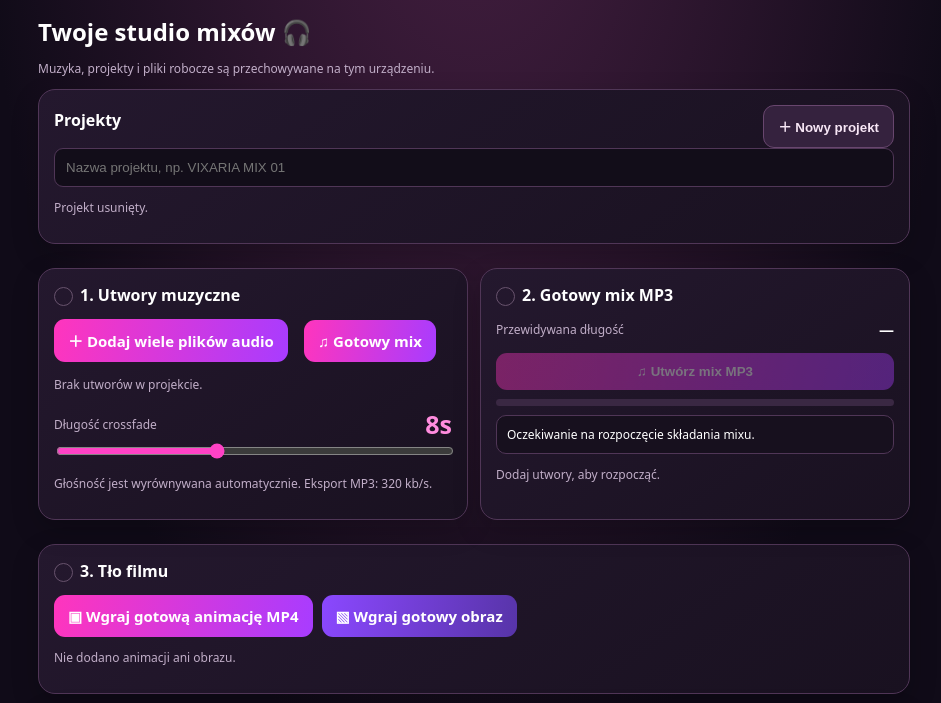
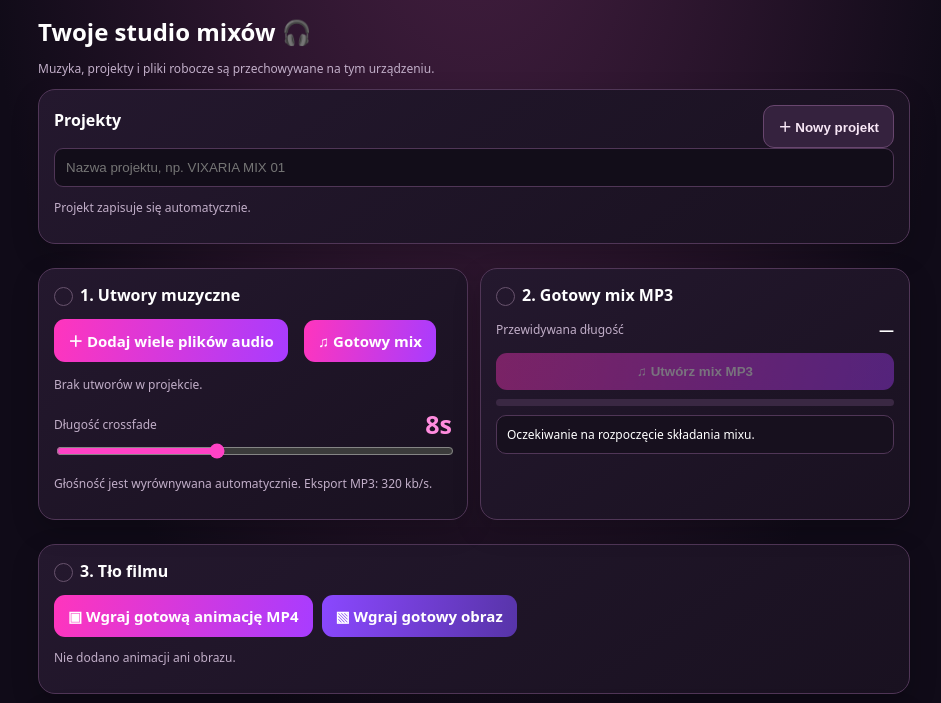
Before and after one commit to vixazoneyt-bit/vixaria-mix-studio, a plain HTML site: page index.html in a window 1280 px wide. Shown: the part 84-787 px from the top of the page, without its empty margins (166-1107 px from the left). Drawn offline with Linux system fonts and the light colour scheme.

Commit message:
Remove audio status message area

```diff
--- a/index.html
+++ b/index.html
@@ -36,7 +36,7 @@ footer{text-align:center;color:#806d88;font-size:11px;padding:20px}.step-check{d
 <p class="small muted" style="margin-top:12px">Głośność jest wyrównywana automatycznie. Eksport MP3: 320 kb/s.</p>
 </section>
 <section class="card"><h2><span class="step-check" id="step2Check">✓</span>2. Gotowy mix MP3</h2><div class="row between"><span class="muted small">Przewidywana długość</span><b id="duration">—</b></div>
-<button id="makeAudio" style="width:100%;margin-top:14px" disabled>♫ Utwórz mix MP3</button><div class="bar"><span id="audioBar"></span></div><div id="audioProgressDetail" class="project small" style="margin-top:9px;min-height:38px">Oczekiwanie na rozpoczęcie składania mixu.</div><p id="audioStatus" class="small muted">Dodaj utwory, aby rozpocząć.</p>
+<button id="makeAudio" style="width:100%;margin-top:14px" disabled>♫ Utwórz mix MP3</button><div class="bar"><span id="audioBar"></span></div><div id="audioProgressDetail" class="project small" style="margin-top:9px;min-height:38px">Oczekiwanie na rozpoczęcie składania mixu.</div>
 <button id="downloadAudio" class="secondary hidden" style="width:100%">⇩ Pobierz mix MP3</button>
 
 </section></div>
```
